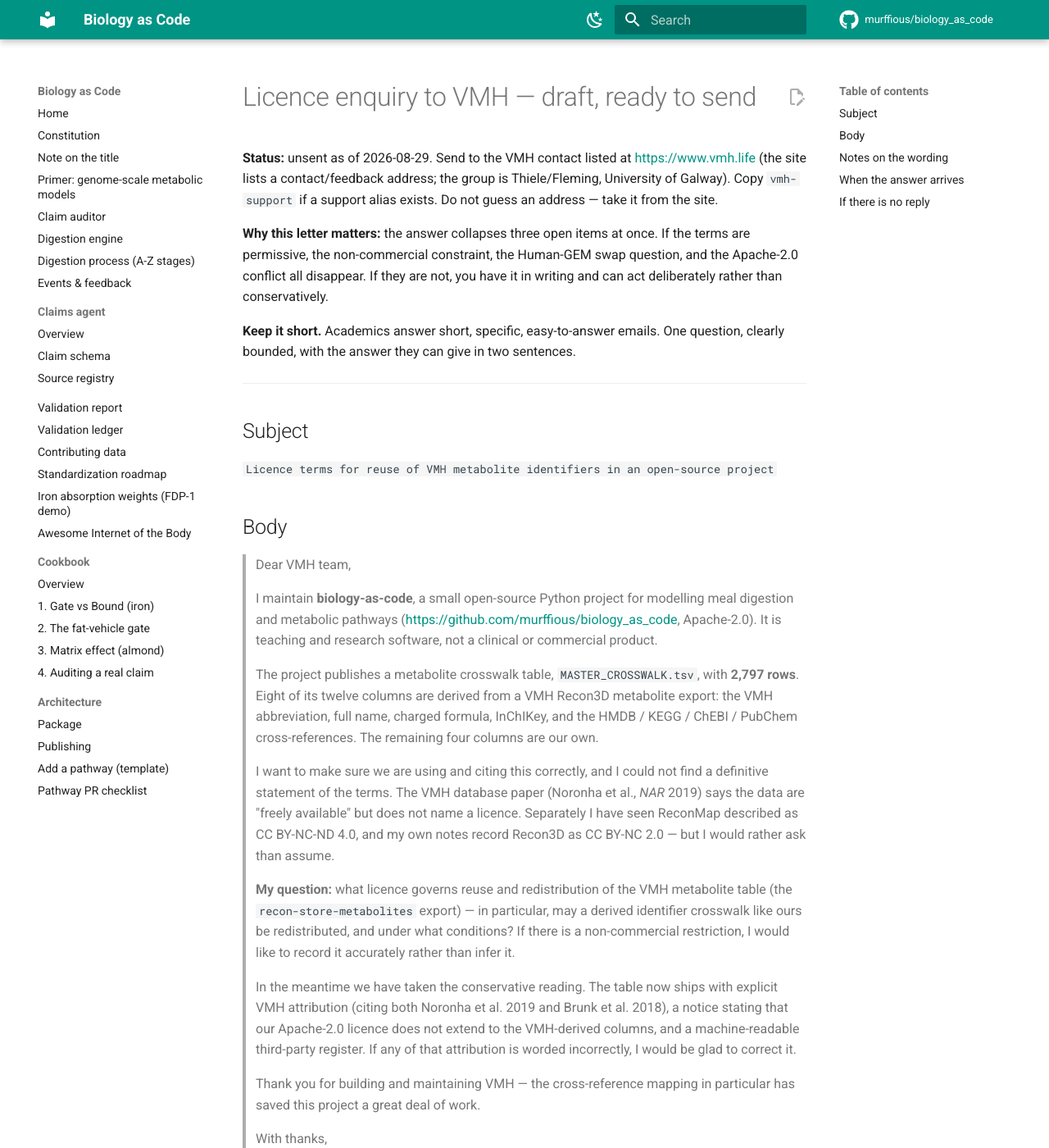
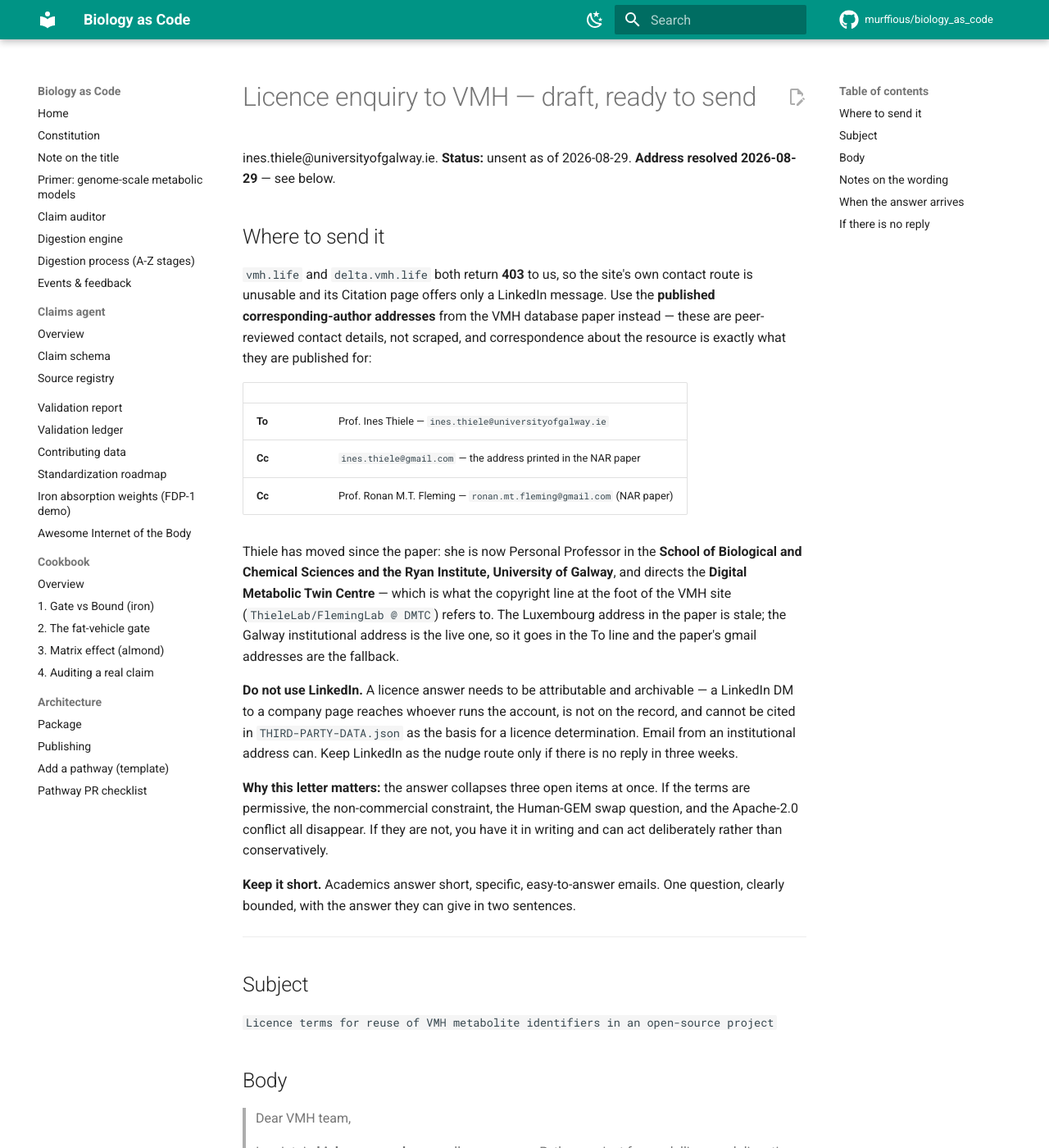
Before and after one commit to murffious/biology_as_code, an MkDocs documentation site: the page built from docs/VMH-LICENCE-ENQUIRY.md, in a window 1280 px wide and 1400 px high. Shown: the whole window at 82% size. Built offline with MkDocs 1.6.1 and Material for MkDocs 9.7.7, drawn with Linux system fonts in a browser that asks for light colours; comment, search, counter and statistics services are not loaded; some of the changed text lies outside the part shown.

Commit message:
docs: update VMH licence enquiry with resolved contact details and submission strategy

```diff
--- a/docs/VMH-LICENCE-ENQUIRY.md
+++ b/docs/VMH-LICENCE-ENQUIRY.md
@@ -1,9 +1,33 @@
 # Licence enquiry to VMH — draft, ready to send
+ines.thiele@universityofgalway.ie.
+**Status:** unsent as of 2026-08-29. **Address resolved 2026-08-29** — see below.
 
-**Status:** unsent as of 2026-08-29. Send to the VMH contact listed at
-<https://www.vmh.life> (the site lists a contact/feedback address; the group is
-Thiele/Fleming, University of Galway). Copy `vmh-support` if a support alias exists.
-Do not guess an address — take it from the site.
+## Where to send it
+
+`vmh.life` and `delta.vmh.life` both return **403** to us, so the site's own contact
+route is unusable and its Citation page offers only a LinkedIn message. Use the
+**published corresponding-author addresses** from the VMH database paper instead —
+these are peer-reviewed contact details, not scraped, and correspondence about the
+resource is exactly what they are published for:
+
+| | |
+|---|---|
+| **To** | Prof. Ines Thiele — `ines.thiele@universityofgalway.ie` |
+| **Cc** | `ines.thiele@gmail.com` — the address printed in the NAR paper |
+| **Cc** | Prof. Ronan M.T. Fleming — `ronan.mt.fleming@gmail.com` (NAR paper) |
+
+Thiele has moved since the paper: she is now Personal Professor in the **School of
+Biological and Chemical Sciences and the Ryan Institute, University of Galway**, and
+directs the **Digital Metabolic Twin Centre** — which is what the copyright line at
+the foot of the VMH site (`ThieleLab/FlemingLab @ DMTC`) refers to. The Luxembourg
+address in the paper is stale; the Galway institutional address is the live one, so
+it goes in the To line and the paper's gmail addresses are the fallback.
+
+**Do not use LinkedIn.** A licence answer needs to be attributable and archivable —
+a LinkedIn DM to a company page reaches whoever runs the account, is not on the
+record, and cannot be cited in `THIRD-PARTY-DATA.json` as the basis for a licence
+determination. Email from an institutional address can. Keep LinkedIn as the nudge
+route only if there is no reply in three weeks.
 
 **Why this letter matters:** the answer collapses three open items at once. If the
 terms are permissive, the non-commercial constraint, the Human-GEM swap question,
@@ -102,3 +126,68 @@ record the attempt and its date in `THIRD-PARTY-DATA.json` and leave the status
 `OPEN`. An unanswered good-faith enquiry, documented, is a materially better
 position than never having asked — and it is exactly the "declared, not asserted"
 discipline this project applies to everything else.
+
+
+Virtual Metabolic Human
+Browse
+Toolbox
+Models
+Clinicians
+API
+Search for metabolites, reactions, diseases...
+
+Background
+Citations
+
+Virtual Metabolic Human Website
+
+
+Human Metabolism Resource
+
+
+Microbial Metabolism Resource
+
+
+Disease Resource
+
+
+Thermodynamic Information
+
+
+ReconMap
+
+
+Leigh Map
+
+Virtual Metabolic Human
+Integrating human and gut-microbiome metabolism with nutrition and disease.
+
+Follow us:
+LinkedIn
+YouTube
+Browse
+Human
+Microbes
+Microbiome
+Disease
+Nutrition
+Maps
+Toolbox
+Overview
+Persephone
+Molecule editor
+Metabolomics upload
+Downloads
+Resources
+API
+SPARQL
+About
+Statistics
+Visitor map
+How to cite
+FAQ
+Index
+© 2026 by ThieleLab/FlemingLab @ DMTC
+Disclaimer: For research purposes only
+Feedback
+/general/Citation
```
